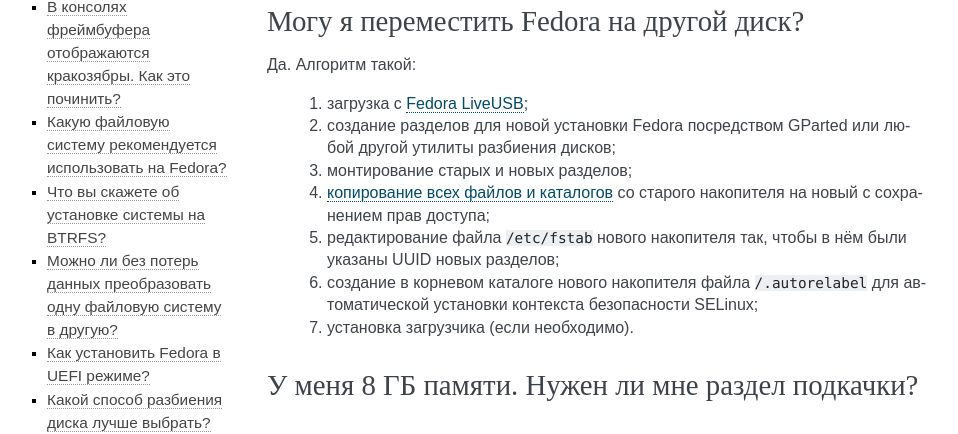
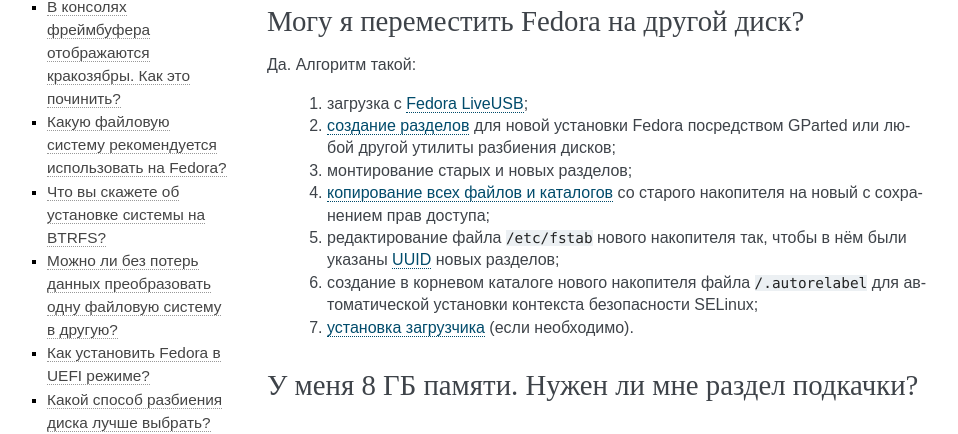
Before and after one commit to RussianFedora/FAQ, a Sphinx documentation site: the page built from source/installation.rst, in a window 1280 px wide and 900 px high, scrolled down 1397 px. Shown: the part 143-577 px from the top of the window, without its empty margins (153-1111 px from the left). Built offline with Sphinx 7.4.7, drawn with Linux system fonts in a browser that asks for light colours; some of the changed lines change nothing that is shown; some of the changed text lies outside the part shown.

Commit message:
Minor changes in Installation page.

```diff
--- a/source/installation.rst
+++ b/source/installation.rst
@@ -109,12 +109,12 @@
 Да. Алгоритм такой:
 
  1. загрузка с :ref:`Fedora LiveUSB <usb-flash>`;
- 2. создание разделов для новой установки Fedora посредством GParted или любой другой утилиты разбиения дисков;
+ 2. :ref:`создание разделов <fedora-partitions>` для новой установки Fedora посредством GParted или любой другой утилиты разбиения дисков;
  3. монтирование старых и новых разделов;
  4. :ref:`копирование всех файлов и каталогов <copying-data>` со старого накопителя на новый с сохранением прав доступа;
- 5. редактирование файла ``/etc/fstab`` нового накопителя так, чтобы в нём были указаны UUID новых разделов;
+ 5. редактирование файла ``/etc/fstab`` нового накопителя так, чтобы в нём были указаны :ref:`UUID <get-uuid>` новых разделов;
  6. создание в корневом каталоге нового накопителя файла ``/.autorelabel`` для автоматической установки контекста безопасности SELinux;
- 7. установка загрузчика (если необходимо).
+ 7. :ref:`установка загрузчика <grub-rebuild>` (если необходимо).
 
 .. index:: swap, page file
 .. _swap-info:
@@ -388,17 +388,11 @@
 
 Выполним вход в :ref:`chroot установленной системы <chroot>`.
 
-Смонтируем служебный ESP раздел диска:
-
-.. code-block:: text
-
-    mount -t vfat /dev/sda1 /boot/efi
-
 Выполним переустановку загрузчиков Grub2 и shim:
 
 .. code-block:: text
 
-    dnf reinstall grub2-efi shim
+    dnf reinstall grub2\* shim
 
 :ref:`Пересоберём <grub-rebuild>` конфиг Grub2:
 
```
